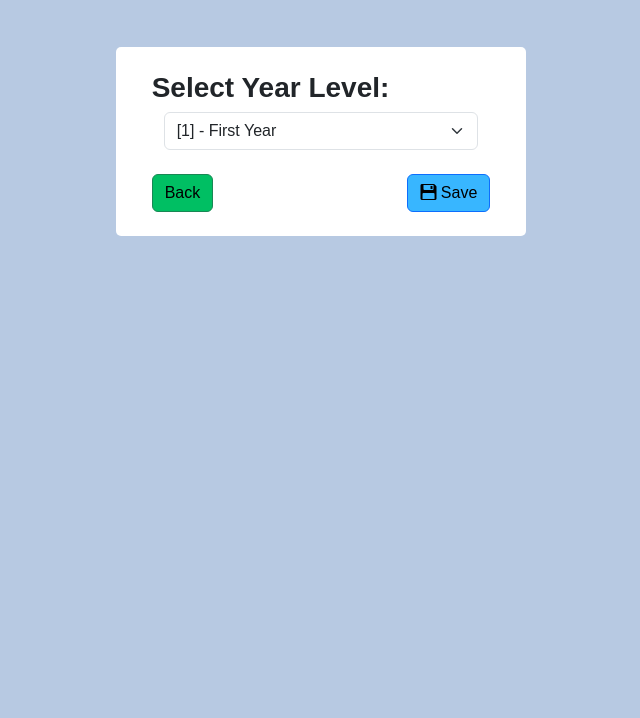
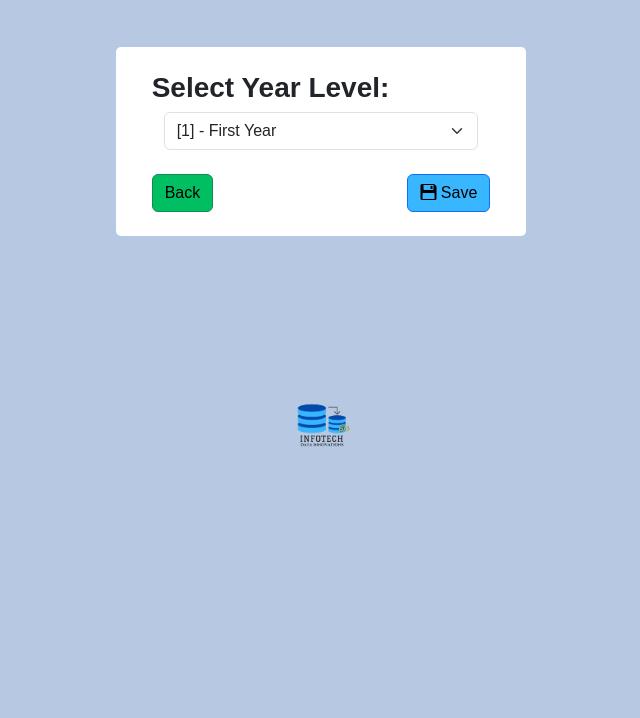
Before and after one commit to maynard0175/Capstone-System, a PHP site: page /views/student/course-info.php in a window 1280 px wide. Shown: the part 58-776 px from the top of the page, without its empty margins (319-959 px from the left). Run offline with PHP 8.4, Linux system fonts and the light colour scheme; some web fonts are replaced.

Commit message:
update the course info

```diff
--- a/app/views/student/course-info.php
+++ b/app/views/student/course-info.php
@@ -37,8 +37,11 @@
                 </div>
 
             </div>
+
         </div>
-
+        <div class="mt-5 pt-5 container d-flex align-item-center justify-content-center">
+        <img src="../../assets/img/infotech.png" alt="" class="w-24 h-24 md:w-32 md:h-32 mt-2 rounded-full object-cover infotech-img img-fluid mt-5">
+        </div>
         <!-- <div class="mt-5 container d-flex align-items-center justify-content-center">
             <img src="../../assets/img/infotech.png" alt="" class="w-24 h-24 md:w-32 md:h-32 mt-1 rounded-full object-cover infotech-img img-fluid mt-5">
         </div> -->
```
